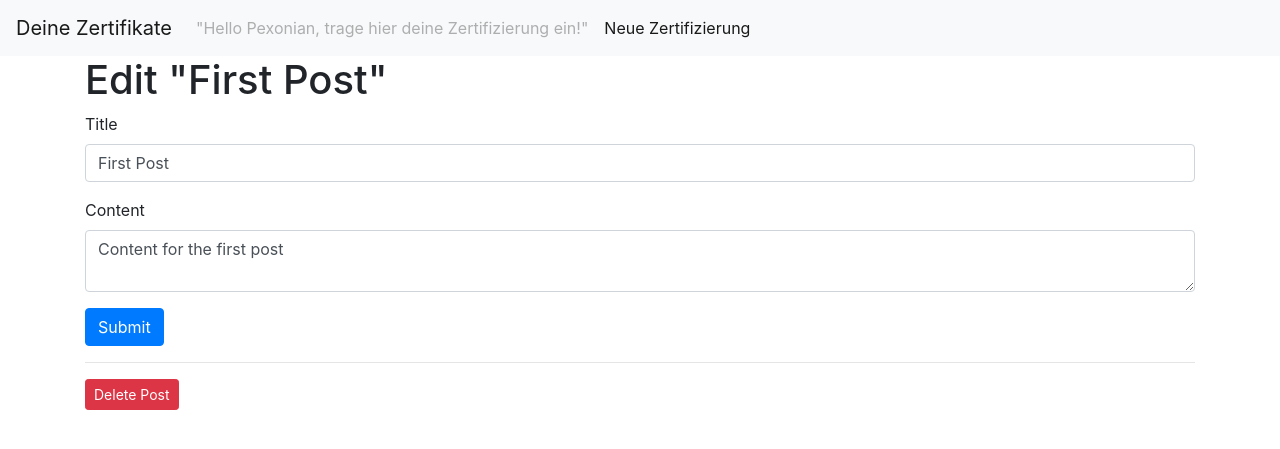
After one commit to emknowledge/homework-webapp, a Flask app: page /1/edit in a window 1280 px wide. The commit adds this page. Shown: the top 449 px of the page. Run offline with Flask 2, Linux system fonts and the light colour scheme; data comes from the database, SQL or seed files in the repository; both versions use the stored data as it was after the commit; some libraries are stand-ins or nearby versions.

Commit message:
add edit and delete a post

```diff
--- a/webapp/app.py
+++ b/webapp/app.py
@@ -1,5 +1,5 @@
 import sqlite3
-from flask import Flask, render_template
+from flask import Flask, render_template, request, url_for, flash, redirect
 from werkzeug.exceptions import abort
 
 def get_db_connection():
@@ -20,6 +20,8 @@ def get_post(post_id):
     return post
 
 app = Flask(__name__)
+app.config['SECRET_KEY'] = 'your secret key'
+
 
 @app.route('/')
 def index():
@@ -36,6 +38,57 @@ def post(post_id):
     post = get_post(post_id)
     return render_template('post.html', post=post)
 
+#view function that will render a template that displays a form you can fill in to create
+@app.route('/create', methods=('GET', 'POST'))
+def create():
+    if request.method == 'POST':
+        title = request.form['title']
+        content = request.form['content']
+
+        if not title:
+            flash('Title is required!')
+        else:
+            conn = get_db_connection()
+            conn.execute('INSERT INTO posts (title, content) VALUES (?, ?)',
+                         (title, content))
+            conn.commit()
+            conn.close()
+            return redirect(url_for('index'))
+
+    return render_template('create.html')
+
+#View function for the post you edit is determined by the URL and Flask passes the ID number to the edit() function via the idForm you can fill in.
+@app.route('/<int:id>/edit', methods=('GET', 'POST'))
+def edit(id):
+    post = get_post(id)
+
+    if request.method == 'POST':
+        title = request.form['title']
+        content = request.form['content']
+
+        if not title:
+            flash('Title is required!')
+        else:
+            conn = get_db_connection()
+            conn.execute('UPDATE posts SET title = ?, content = ?'
+                         ' WHERE id = ?',
+                         (title, content, id))
+            conn.commit()
+            conn.close()
+            return redirect(url_for('index'))
+
+    return render_template('edit.html', post=post)
+
+#view function will receive the ID of the post to be deleted from the URL
+@app.route('/<int:id>/delete', methods=('POST',))
+def delete(id):
+    post = get_post(id)
+    conn = get_db_connection()
+    conn.execute('DELETE FROM posts WHERE id = ?', (id,))
+    conn.commit()
+    conn.close()
+    flash('"{}" was successfully deleted!'.format(post['title']))
+    return redirect(url_for('index'))
 
 if __name__ =='__main__':
     app.run(port=1337 ,debug=True)
--- a/webapp/templates/base.html
+++ b/webapp/templates/base.html
@@ -18,15 +18,22 @@
         </button>
         <div class="collapse navbar-collapse" id="navbarNav">
             <ul class="navbar-nav">
-            <li class="nav-item active">
-                <a class="nav-link" href="#">"Hello Pexonian, trage hier deine Zertifizierung ein!"</a>
+            <li class="nav-item">
+              <a class="nav-link disabled" href="#">"Hello Pexonian, trage hier deine Zertifizierung ein!"</a>
+                <li class="nav-item active">
+                  <a class="nav-link" href="{{url_for('create')}}">Neue Zertifizierung</a>
+              </li>
             </li>
             </ul>
         </div>
     </nav>
     <div class="container">
-        {% block content %} {% endblock %}
-    </div>
+      <!--loop to display the flashed messages below the navigation bar-->
+      {% for message in get_flashed_messages() %}
+          <div class="alert alert-danger">{{ message }}</div>
+      {% endfor %}
+      {% block content %} {% endblock %}
+  </div>
 
     <!-- Optional JavaScript -->
     <!-- jQuery first, then Popper.js, then Bootstrap JS -->
--- /dev/null
+++ b/webapp/templates/edit.html
@@ -0,0 +1,32 @@
+{% extends 'base.html' %}
+
+{% block content %}
+<h1>{% block title %} Edit "{{ post['title'] }}" {% endblock %}</h1>
+
+<form method="post">
+    <div class="form-group">
+        <label for="title">Title</label>
+        <input type="text" name="title" placeholder="Post title"
+               class="form-control"
+               value="{{ request.form['title'] or post['title'] }}">
+        </input>
+    </div>
+<!--This displays the data stored in the request if it exists, otherwise it displays the data from the post variable
+     that was passed to the template containing current database data.-->
+    <div class="form-group">
+        <label for="content">Content</label>
+        <textarea name="content" placeholder="Post content"
+                  class="form-control">{{ request.form['content'] or post['content'] }}</textarea>
+    </div>
+    <div class="form-group">
+        <button type="submit" class="btn btn-primary">Submit</button>
+    </div>
+</form>
+<hr>
+<!--confirm() method to display a confirmation message before submitting the request-->
+<form action="{{ url_for('delete', id=post['id']) }}" method="POST">
+    <input type="submit" value="Delete Post"
+            class="btn btn-danger btn-sm"
+            onclick="return confirm('Are you sure you want to delete this post?')">
+</form>
+{% endblock %}
--- a/webapp/templates/post.html
+++ b/webapp/templates/post.html
@@ -1,7 +1,8 @@
 {% extends 'base.html' %}
 <!--to make the title of the page reflect the post title that is displayed in an <h2> heading-->
 {% block content %}
-    <h2>{% block title %} {{ post['title'] }} {% endblock %}</h2>
+    <h2>{% block title %} {{ post['title']}} {% endblock %}</h2>
+
     <span class="badge badge-primary">{{ post['created'] }}</span>
     <p>{{ post['content'] }}</p>
 {% endblock %}
```
Also changed, not shown: webapp/templates/create.html (added, +23 -0 lines), webapp/templates/index.html (+6 -2 lines), webapp/database.db.
